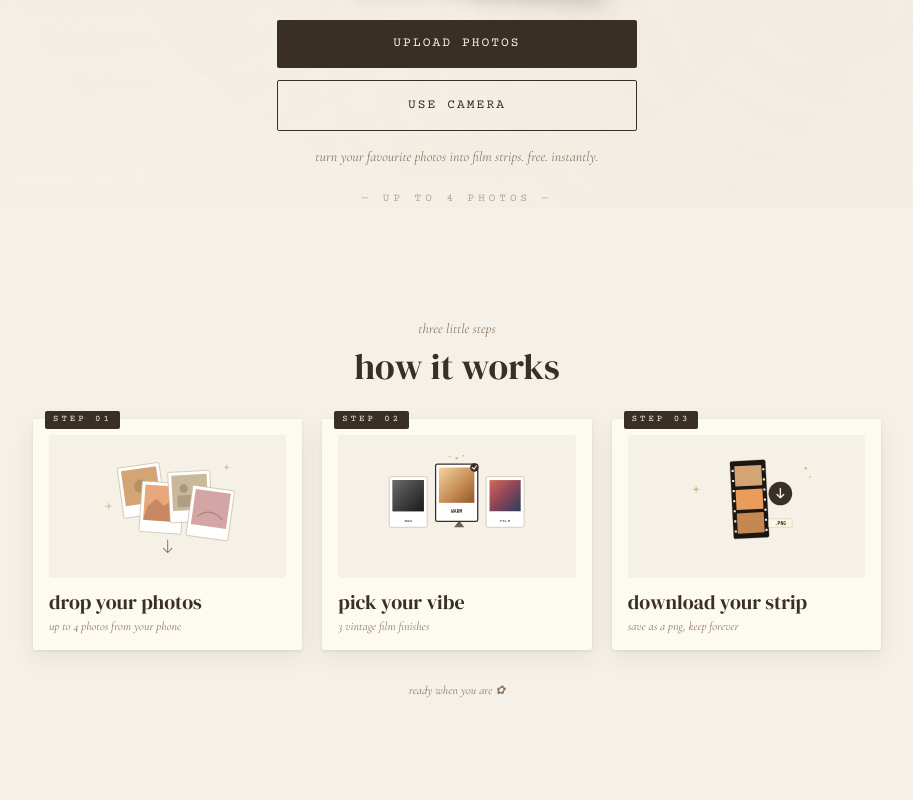
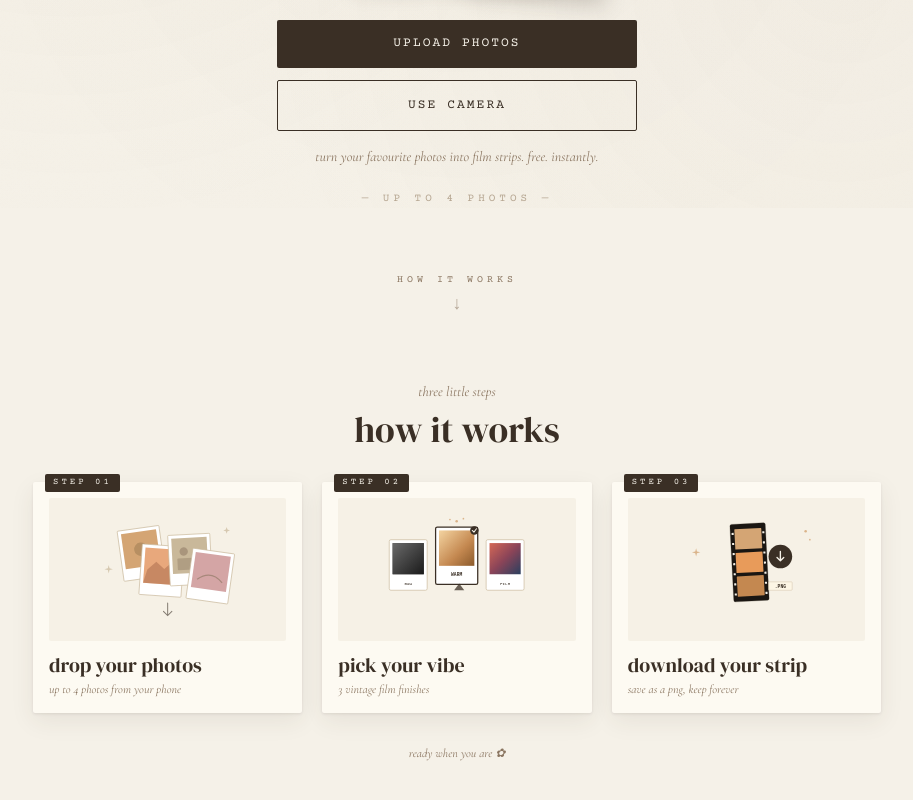
Before and after one commit to naomibhalla/myfilmstrip, a Next.js app: page / in a window 1280 px wide. Shown: the part 592-1392 px from the top of the page, without its empty margins (183-1096 px from the left). Built offline with nearby package versions, Linux system fonts and the light colour scheme; a web font is replaced by a local one.

Commit message:
restore scroll cue arrow + add camera favicon

```diff
--- a/app/layout.tsx
+++ b/app/layout.tsx
@@ -5,6 +5,11 @@ export const metadata: Metadata = {
   title: "myfilmstrip — tiny memories, made with love",
   description:
     "turn your favourite photos into vintage film strips. free, instantly, no signup.",
+  icons: {
+    icon: "/favicon.svg",
+    shortcut: "/favicon.svg",
+    apple: "/favicon.svg",
+  },
 };
 
 export default function RootLayout({
@@ -22,7 +27,7 @@ export default function RootLayout({
           crossOrigin="anonymous"
         />
         <link
-        href="https://fonts.googleapis.com/css2?family=Courier+Prime:wght@400;700&family=DM+Serif+Display&family=Cormorant+Garamond:ital,wght@0,300;0,400;1,300;1,400&family=Cedarville+Cursive&display=swap"
+          href="https://fonts.googleapis.com/css2?family=Courier+Prime:wght@400;700&family=DM+Serif+Display&family=Cormorant+Garamond:ital,wght@0,300;0,400;1,300;1,400&family=Cedarville+Cursive&display=swap"
           rel="stylesheet"
         />
       </head>
--- a/components/HowItWorks.tsx
+++ b/components/HowItWorks.tsx
@@ -6,9 +6,12 @@ import { motion } from "framer-motion";
 
 export default function HowItWorks() {
   return (
-    <section className="w-full pb-16 pt-20 md:pt-28">
+    <section className="w-full pb-16 pt-12 md:pt-16">
       <div className="max-w-4xl mx-auto px-6">
-        <div className="text-center mb-8">
+        {/* Scroll cue — gentle pulsing down arrow */}
+        <ScrollCue />
+
+        <div className="text-center mb-8 mt-12 md:mt-16">
           <div className="font-italic italic text-sepia text-sm mb-2">
             three little steps
           </div>
@@ -54,6 +57,29 @@ export default function HowItWorks() {
         </div>
       </div>
     </section>
+  );
+}
+
+// ========== SCROLL CUE ==========
+
+function ScrollCue() {
+  return (
+    <motion.div
+      className="flex flex-col items-center gap-1"
+      animate={{ y: [0, 4, 0] }}
+      transition={{ repeat: Infinity, duration: 2, ease: "easeInOut" }}
+    >
+      <div className="font-mono font-light text-[10px] tracking-[4px] uppercase text-sepia">
+        how it works
+      </div>
+      <motion.div
+        className="text-sepia text-lg"
+        animate={{ opacity: [0.5, 1, 0.5] }}
+        transition={{ repeat: Infinity, duration: 2, ease: "easeInOut" }}
+      >
+        ↓
+      </motion.div>
+    </motion.div>
   );
 }
 
```
Also changed, not shown: public/favicon.svg (added).
